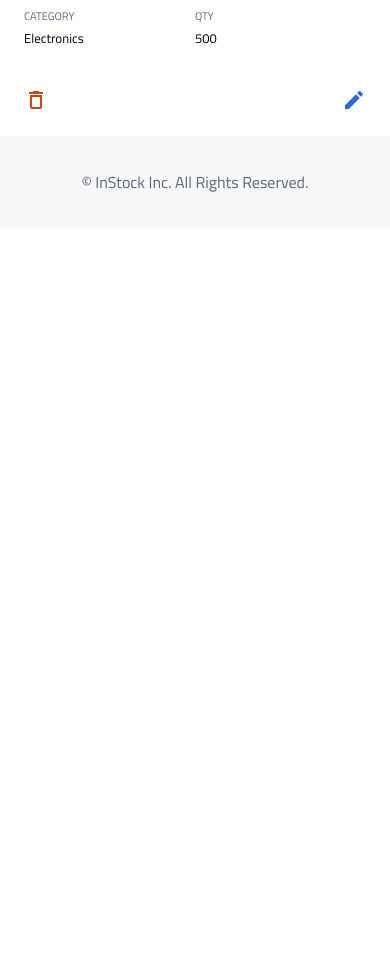
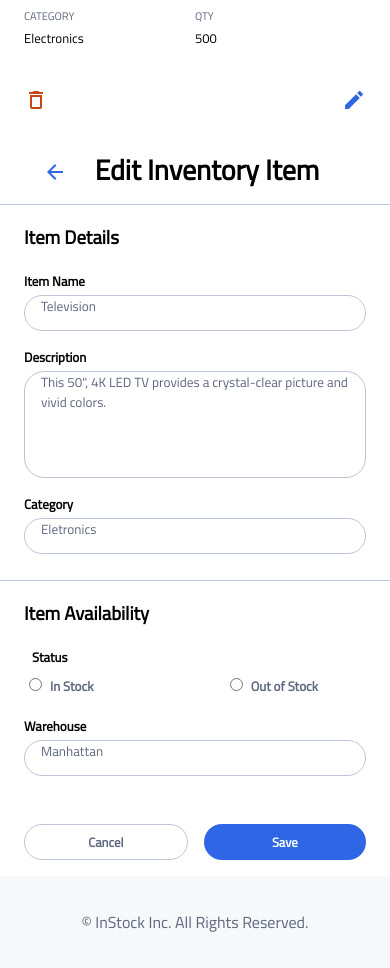
Before and after one commit to emwong101/armstrong-instock, a React (Create React App) app: page / in a window 390 px wide. Shown: the part 1480-2448 px from the top of the page. Before the commit the page ends 1708 px from the top, so only its background shows below. Built offline with nearby package versions, Linux system fonts and the light colour scheme.

Commit message:
S22BCA-22-Edi-Inventor-Item MOBILE done

```diff
--- a/src/App.js
+++ b/src/App.js
@@ -3,6 +3,7 @@ import Header from "./components/sections/header/Header";
 import Footer from "./components/sections/footer/Footer";
 import AddWarehouse from "./components/sections/addWarehouse/AddWarehouse";
 import { WarehouseDetailsComponent } from "./components/sections/warehouseDetails/WarehouseDetailsComponent";
+import EditInventoryItem from "./components/sections/editInventoryItem/EditInventoryItem";
 
 function App() {
   return (
@@ -10,6 +11,7 @@ function App() {
       <Header />
       <AddWarehouse />
       <WarehouseDetailsComponent />
+      <EditInventoryItem  />
       <Footer />
     </>
   );
--- /dev/null
+++ b/src/components/sections/editInventoryItem/EditInventoryItem.js
@@ -0,0 +1,135 @@
+import "./EditInventoryItem.scss";
+import React from "react";
+import ArrowBack from "../../../assets/Icons/arrow_back-24px.svg";
+
+const EditInventoryItem = () => {
+  return (
+    <div className="editInventoryItem">
+      <div className="editInventoryItem__caption">
+        <button className="editInventoryItem__arrow">
+          <img src={ArrowBack} alt="Blue back arrow to the left of the title" />
+        </button>
+        <h1 className="editInventoryItem__title">Edit Inventory Item</h1>
+      </div>
+
+      <form className="editInventoryItem__form">
+        <div className="itemDetail">
+          <h3 className="editInventoryItem__subtitle">Item Details</h3>
+          <label htmlFor="itemName" className="editInventoryItem__label">
+            Item Name
+          </label>
+
+          <textarea
+            className="editInventoryItem__input"
+            id="itemName"
+            type="text"
+            rows="1"
+            cols="30"
+            placeholder="Television"
+          ></textarea>
+
+          <label htmlFor="descripition" className="editInventoryItem__label">
+            Description
+          </label>
+
+          <textarea
+            className="editInventoryItem__input-description"
+            id="description"
+            type="text"
+            rows="7"
+            cols="30"
+            placeholder='This 50", 4K LED TV provides a crystal-clear picture and vivid colors. '
+          ></textarea>
+
+          <label htmlFor="category" className="editInventoryItem__label">
+            Category
+          </label>
+
+          <textarea
+            className="editInventoryItem__input"
+            id="category"
+            type="text"
+            rows="1"
+            cols="30"
+            placeholder="Eletronics"
+          ></textarea>
+        </div>
+
+        <div className="itemAvailability">
+          <h3 className="editInventoryItem__subtitle">Item Availability</h3>
+          <p className="editInventoryItem__status">Status</p>
+
+          <div className="editInventoryItem__status-position">
+            <div>
+              <input
+                className="editInventoryItem__inStock"
+                id="inStock"
+                type="radio"
+              ></input>
+              <label
+                htmlFor="inStock"
+                className="editInventoryItem__label-radio"
+              >
+                In Stock
+              </label>
+            </div>
+
+            <div className="outOfStock">
+              <input
+                className="editInventoryItem__outOfStock"
+                id="outOfStock"
+                type="radio"
+              ></input>
+              <label
+                htmlFor="outOfStock"
+                className="editInventoryItem__label-radio"
+              >
+                Out of Stock
+              </label>
+            </div>
+          </div>
+
+          <label
+            htmlFor="quantity"
+            className="editInventoryItem__label-quantity"
+          >
+            Quantity
+          </label>
+
+          <textarea
+            className="editInventoryItem__input-quantity"
+            id="quantity"
+            type="text"
+            rows="1"
+            cols="30"
+            placeholder="0"
+          ></textarea>
+
+          <label htmlFor="warehouse" className="editInventoryItem__label">
+            Warehouse
+          </label>
+
+          <textarea
+            className="editInventoryItem__input"
+            id="warehouse"
+            type="text"
+            rows="1"
+            cols="30"
+            placeholder="Manhattan"
+          ></textarea>
+        </div>
+
+        <div className="editInventoryItem__button">
+          <button className="editInventoryItem__button-cancel" type="submit">
+            Cancel
+          </button>
+          <button className="editInventoryItem__button-save" type="submit">
+            Save
+          </button>
+        </div>
+      </form>
+    </div>
+  );
+};
+
+export default EditInventoryItem;
--- /dev/null
+++ b/src/components/sections/editInventoryItem/EditInventoryItem.scss
@@ -0,0 +1,151 @@
+@use "../../../styles/partials/breakpoints" as *;
+@use "../../../styles/partials/colors" as *;
+@use "../../../styles/partials/fonts" as *;
+@use "../../../styles/partials/mixins" as *;
+
+// Edit Inventory Item for Mobile
+
+.editInventoryItem {
+  &__caption {
+    display: flex;
+    border-bottom: 1px solid $Secondary-light;
+    padding: 1rem;
+    align-items: center;
+    justify-content: center;
+  }
+
+  &__arrow {
+    outline: none;
+    border: none;
+    background: none;
+    padding: 0;
+    padding-top: 0.5rem;
+    flex-grow: 1;
+  }
+
+  &__title {
+    font-size: 1.75rem;
+    margin: 0;
+    line-height: 36px;
+    flex-grow: 1;
+  }
+
+  &__form {
+    display: flex;
+    flex-direction: column;
+  }
+
+  &__label, &__label-radio, &__status {
+    font-weight: 600;
+    font-size: 0.815rem;
+    padding-bottom: 0.25rem;
+    line-height: 1.25rem;
+  }
+
+   &__label-radio {
+    align-self: center;
+     color: $Secondary-dark;
+     &:active {
+        color: $Primary-dark;
+     }
+   }
+  .outOfStock {
+    padding-right: 3rem;
+  }
+
+  input[type="radio"] {
+  margin-right: .5rem;
+
+}
+
+  &__status {
+    margin: 0;
+    padding-left: 0.5rem;
+  }
+
+  &__status-position {
+    display: flex;
+    justify-content: space-between;
+    padding-bottom: 1rem;
+  }
+
+  &__label-quantity {
+    display: none;
+  }
+
+  &__input-quantity {
+    display: none;
+  }
+
+  &__input {
+    height: 2.25rem;
+  }
+
+  &__input,
+  &__input-description {
+    border-radius: 20px;
+    border: 1px solid $Secondary-light;
+    padding: 0 1rem;
+    margin-bottom: 1rem;
+    resize: none;
+  }
+
+  ::placeholder {
+    color: $Secondary-dark;
+    font-family: "Titillium-Web";
+  }
+
+  .itemDetail,
+  .itemAvailability {
+    display: flex;
+    flex-direction: column;
+
+    padding: 0 1.5rem;
+  }
+  .itemDetail {
+    border-bottom: 1px solid $Secondary-light;
+   padding-bottom: 0.6rem;
+  }
+
+  &__button {
+    padding: 1rem 1.5rem;
+    display: flex;
+    justify-content: space-evenly;
+    margin-top: 1rem;
+
+    &-cancel,
+    &-save {
+      height: 2.25rem;
+      padding: 0 1rem;
+      border-radius: 20px;
+      width: 100%;
+      font-family: "Titillium-Web";
+      font-weight: 600;
+      line-height: 20px;
+      font-style: normal;
+      font-size: 0.8rem;
+    }
+
+    &-cancel {
+      margin-right: 1rem;
+      border: 1px solid $Secondary-light;
+      background-color: $Primary-light;
+      color: $Secondary-dark;
+
+      &:hover {
+        border-color: $Primary-medium;
+        color: $Primary-medium;
+      }
+    }
+
+    &-save {
+      background-color: $Primary-medium;
+      color: $Primary-light;
+      border: none;
+
+      &:hover {
+        background-color: $Background-dark;
+      }
+    }
+  }
+}
--- a/src/components/sections/header/Header.js
+++ b/src/components/sections/header/Header.js
@@ -6,6 +6,7 @@ import Logo from "../../../assets/Logo/InStock-Logo.svg";
 const Header = () => {
 	return (
     <header className="header">
+      {/* add a Link tag to logo later */}
       <div to={"#"} className="header__company-logo">
         <img
           className="header__logo"
```
Also changed, not shown: src/components/atoms/warehouseForms/WarehouseForms.js (+10 -40 lines).
